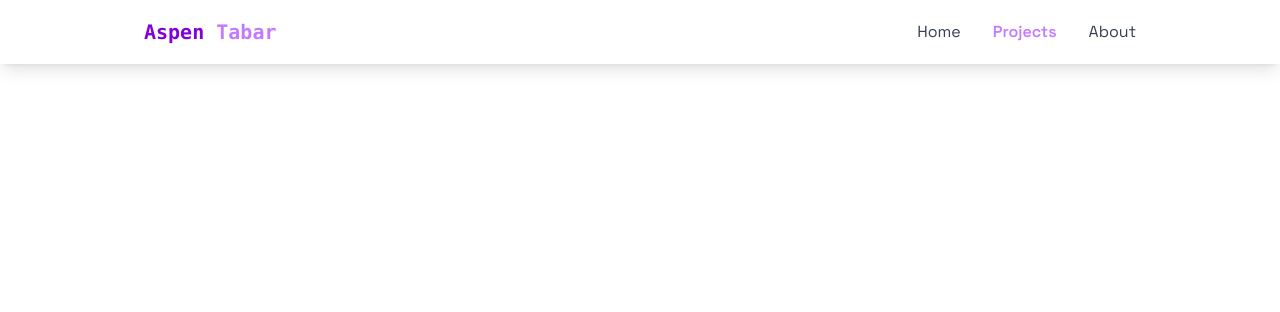
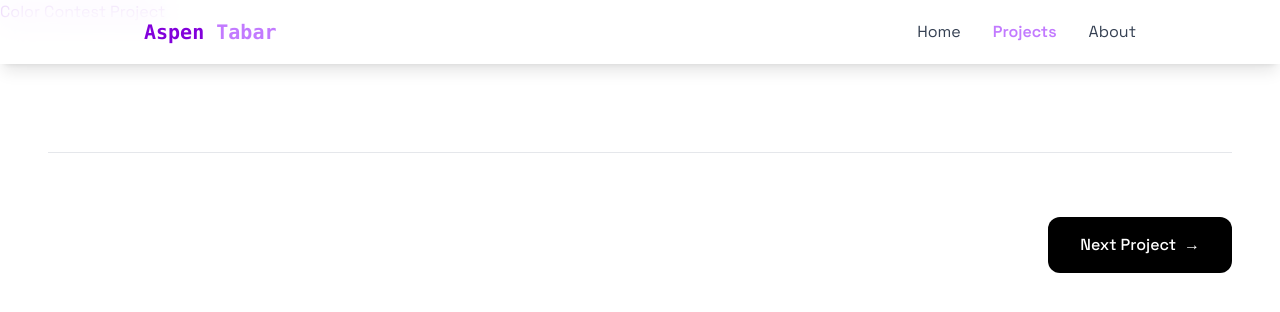
Before and after one commit to aspentabar/personalPortfolio, a React (Vite) app: page /projects/ColorContest in a window 1280 px wide. Shown: the top 312 px of the page. Built offline with nearby package versions, Linux system fonts and the light colour scheme.

Commit message:
starting color contest

```diff
--- a/src/App.jsx
+++ b/src/App.jsx
@@ -13,6 +13,7 @@ import "./index.css";
 import TuneLink from "./pages/projects/TuneLink";
 import { Filosophia } from "./pages/projects/FiloSofia";
 import  OmNom   from "./pages/projects/OmNom";
+import { ColorContest } from "./pages/projects/ColorContest";
 
 function App() {
   const [isLoaded, setIsLoaded] = useState(false);
@@ -37,6 +38,7 @@ function App() {
             <Route path="/projects/TuneLink" element={<TuneLink />} />
             <Route path="/projects/Filosophia" element={<Filosophia />} />
             <Route path="/projects/OmNom" element={<OmNom />} />
+            <Route path="/projects/ColorContest" element={<ColorContest />} />
             {/* <Route path="/contact" element={<Contact />} /> */}
           </Routes>
         </div>
--- a/src/pages/Projects.jsx
+++ b/src/pages/Projects.jsx
@@ -10,8 +10,8 @@ import Typebook from "../assets/typebookMockup.png";
 import PortfolioImg from "../assets/webcover.jpeg";
 import OmNomImg from "../assets/omnom4.png";
 import PS5Img from "../assets/ps5.png";
-// Add import for OmNom image when you have it
-// import OmNomImg from "../assets/omnom.jpeg";
+// Add this import for Color Contest image
+// import ColorContestImg from "../assets/colorcontest.png";
 
 // Scroll to top handler
 const scrollToTop = () => {
@@ -69,6 +69,16 @@ export const featuredProjects = [
     tech: ["Adobe Indesign", "Typography", "Graphic Design", "Mockup"],
     url: "/projects/Filosophia",
     categories: ["graphic", "all"],
+  },
+  {
+    id: "ColorContest",
+    title: "Color Contest",
+    image: ArsImg, // Replace with ColorContestImg when you have it
+    description:
+      "An interactive color competition game where players vote with their movement to determine winning colors.",
+    tech: ["Interactive Design", "Game Design", "Creative Coding"],
+    url: "/projects/ColorContest",
+    categories: ["HCI", "all"],
   },
   {
     id: "PlaystationVR",
@@ -302,7 +312,6 @@ export function Projects() {
         @media (max-width: 640px) {
           body {
             overflow-x: hidden;
-
           }
         }
       `}</style>
--- /dev/null
+++ b/src/pages/projects/ColorContest.jsx
@@ -0,0 +1,38 @@
+import React from 'react';
+import { useNavigate } from 'react-router-dom';
+import { getNextProject } from '../../utils/projectNavigationUtils';
+
+export function ColorContest() {
+  const navigate = useNavigate();
+
+  // Get the next project for navigation
+  const nextProject = getNextProject("ColorContest");
+
+  // Handler for next project navigation
+  const handleNextProject = () => {
+    window.scrollTo({ top: 0, behavior: 'instant' });
+    navigate(nextProject.url);
+  };
+
+  return (
+    <section className="min-h-screen bg-white">
+      {/* Your Color Contest content here */}
+      <h1>Color Contest Project</h1>
+
+      {/* Bottom Navigation */}
+      <div className="max-w-7xl mx-auto px-4 sm:px-6 lg:px-12">
+        <div className="mt-12 md:mt-32 pt-6 md:pt-16 mb-8 md:mb-24 border-t border-gray-200">
+          <div className="flex justify-end">
+            <button
+              onClick={handleNextProject}
+              className="px-6 py-3 md:px-8 md:py-4 bg-black hover:bg-gray-800 text-white rounded-xl font-medium transition-colors text-sm md:text-base group"
+            >
+              Next Project
+              <span className="ml-2 group-hover:translate-x-1 inline-block transition-transform">→</span>
+            </button>
+          </div>
+        </div>
+      </div>
+    </section>
+  );
+}
```
